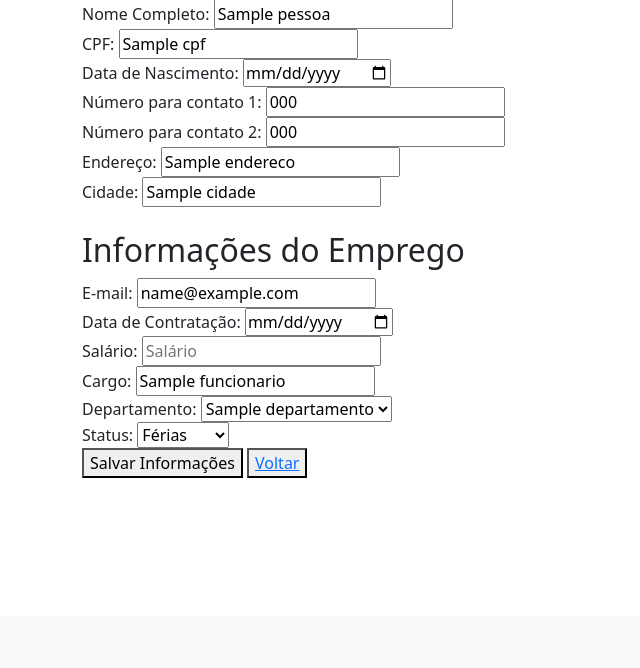
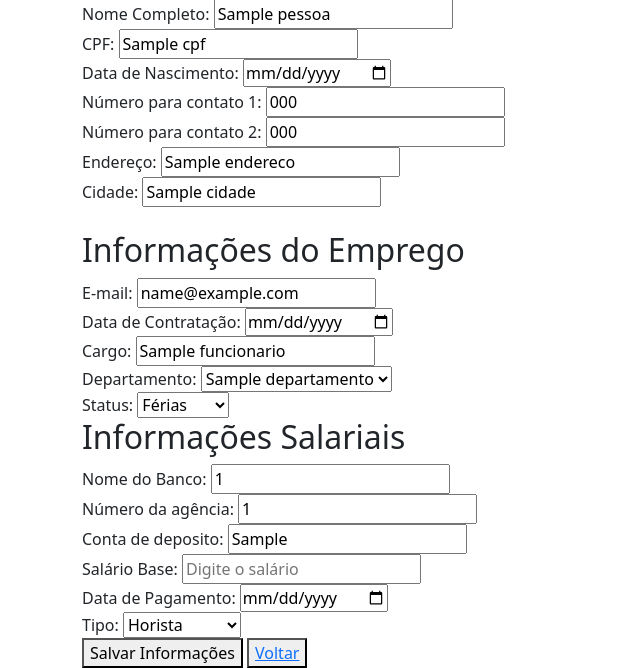
Before and after one commit to joao-victor-73/WorkForce, a Python web app: template projeto/templates/editar.html in a window 1280 px wide. Shown: the part 184-852 px from the top of the page, without its empty margins (0-640 px from the left). Before the commit the page ends 662 px from the top, so only its background shows below. Run offline with Jinja, Linux system fonts and the light colour scheme; the template is opened without the code that fills it: most values are stand-ins (such as "Sample title", 1, 10 or a date in 2020).

Commit message:
Add maneira de editar infor salariais
Adicionado maneiras de editar informações de salario e outras coisas na parte de editar

```diff
--- a/projeto/templates/cadastro.html
+++ b/projeto/templates/cadastro.html
@@ -55,10 +55,6 @@
                     <input type="date" name="data_contratacao" required>
                 </div>
 
-                <div class="textfield">
-                    <label for="salario">Salário:</label>
-                    <input type="number" name="salario" placeholder="Salário" required>
-                </div>
 
                 <div class="textfield">
                     <label for="cargo">Cargo:</label>
@@ -90,7 +86,7 @@
                 <h2>Informações Salariais</h2>
 
                 <div class="textfield">
-                    <label for="num_banco">Número do banco: </label>
+                    <label for="num_banco">Nome do Banco: </label>
                     <input type="text" name="num_banco" required>
                 </div>
 
--- a/projeto/templates/editar.html
+++ b/projeto/templates/editar.html
@@ -60,11 +60,6 @@
                 </div>
 
                 <div class="textfield">
-                    <label for="salario">Salário:</label>
-                    <input type="number" name="salario" placeholder="Salário" value="{{ funcionario.salario }}" required>
-                </div>
-
-                <div class="textfield">
                     <label for="cargo">Cargo:</label>
                     <input type="text" name="cargo" placeholder="Cargo" value="{{ funcionario.nome_cargo }}" required>
                 </div>
@@ -90,6 +85,51 @@
                     </select>
                 </div>
 
+
+                <h2>Informações Salariais</h2>
+
+                {% if folha_pagamento %}
+                    <div class="textfield">
+                        <label for="num_banco">Nome do Banco: </label>
+                        <input type="text" name="num_banco" value="{{ folha_pagamento.num_banco }}" required>
+                    </div>
+
+                    <div class="textfield">
+                        <label for="num_agencia">Número da agência: </label>
+                        <input type="text" name="num_agencia" value="{{ folha_pagamento.num_agencia }}" required>
+                    </div>
+
+                    <div class="textfield">
+                        <label for="conta_deposito">Conta de deposito: </label>
+                        <input type="text" name="conta_deposito" value="{{ folha_pagamento.conta_deposito }}" required>
+                    </div>
+
+                    <div class="textfield">
+                        <label for="salario_base">Salário Base:</label>
+                        <input type="number" id="salario_base" name="salario_base" placeholder="Digite o salário" step="0.01" min="0" value="{{ folha_pagamento.salario_base }}" required>
+                    </div>
+
+                    <div class="textfield">
+                        <label for="data_pagamento">Data de Pagamento:</label>
+                        <input type="date" name="data_pagamento" value="{{ folha_pagamento.data_pagamento }}">
+                    </div>
+
+                    <div class="textfield">
+                        <label for="tipo_contratacao">Tipo:</label>
+                        <select name="tipo_contratacao">
+                            <option value="HORISTA" {% if folha_pagamento.tipo == 'HORISTA' %} selected {% endif %}>Horista</option>
+                            <option value="FOLGUISTA" {% if folha_pagamento.tipo == 'FOLGUISTA' %} selected {% endif %}>Folguista</option>
+                            <option value="INTERMITENTE" {% if folha_pagamento.tipo == 'INTERMITENTE' %} selected {% endif %}>Intermitente</option>
+                            <option value="MENSALISTA" {% if folha_pagamento.tipo == 'MENSALISTA' %} selected {% endif %}>Mensalista</option>
+                            <option value="PJ" {% if folha_pagamento.tipo == 'PJ' %} selected {% endif %}>PJ</option>
+                        </select>
+                    </div>
+
+                {% else %}
+                    <p>Esse funcionário não possui uma folha de pagamento cadastrada.</p>
+
+                {% endif %}
+
                 <button type="submit">Salvar Informações</button>
                 <button> <a href="{{ url_for('lista_de_funcionarios') }}"> Voltar </a> </button>
             </form>
```
Also changed, not shown: projeto/main.py (+23 -9 lines).
